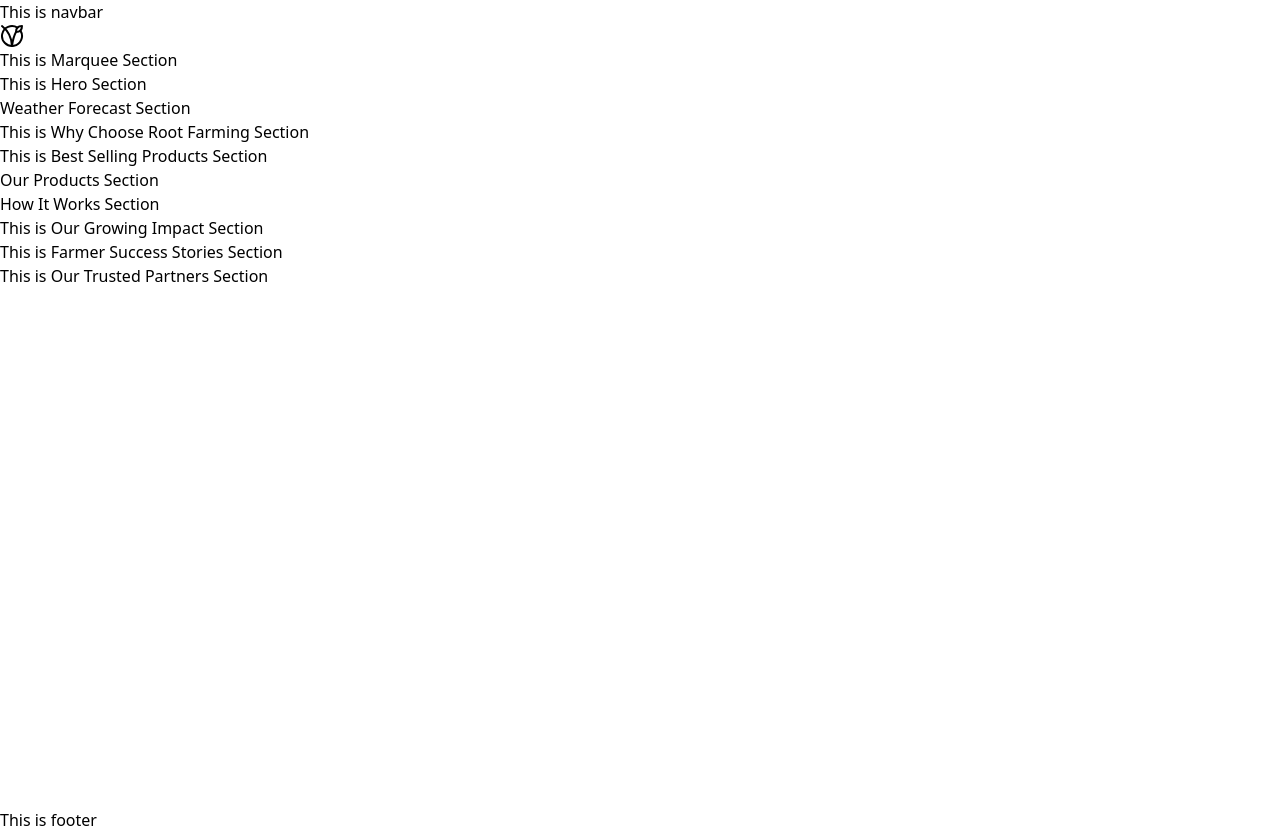
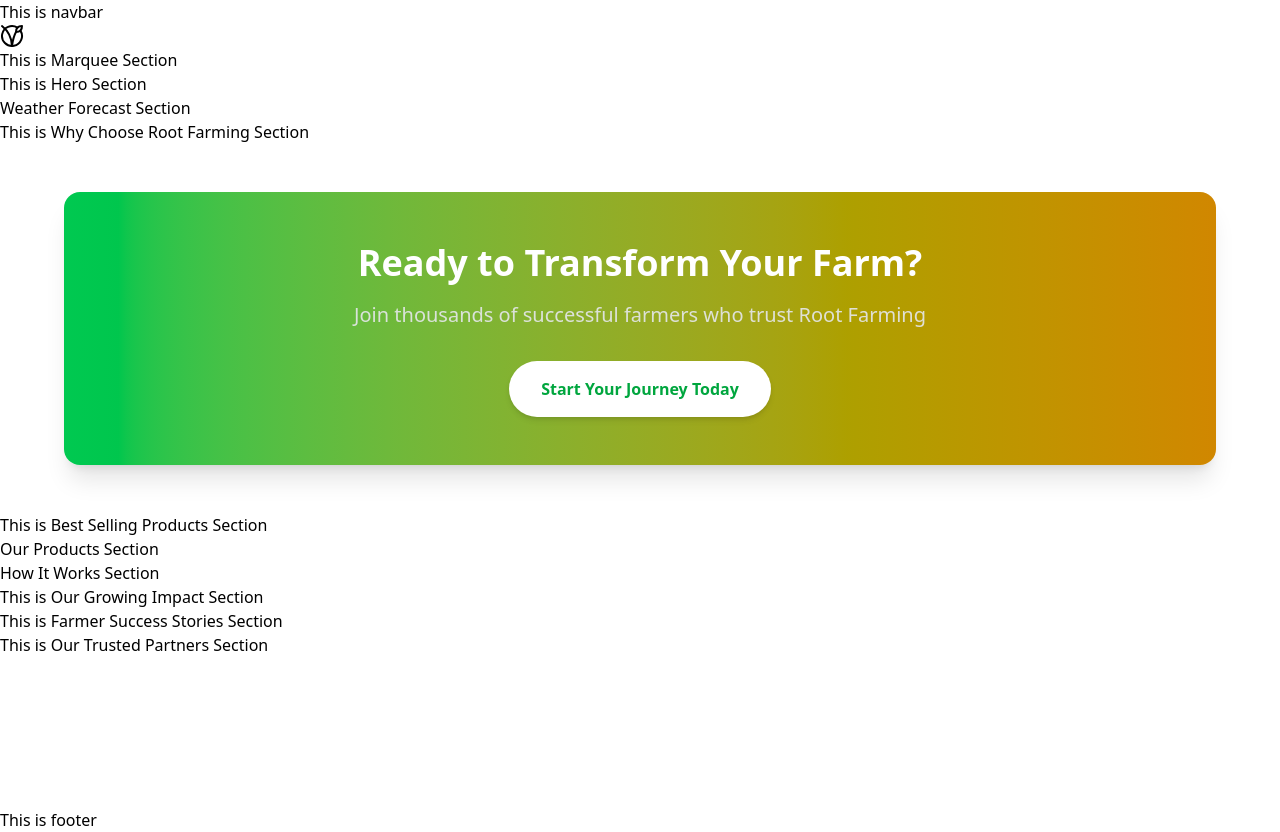
Before and after one commit to Subroto89/root-farming-frontend, a React (Vite) app: page / in a window 1280 px wide. Built offline with nearby package versions, Linux system fonts and the light colour scheme.

Commit message:
TransformYourFarmSection created

```diff
--- /dev/null
+++ b/src/components/HomePage/TransformYourFarmSection.jsx
@@ -0,0 +1,31 @@
+import React from "react";
+
+const TransformYourFarmSection = () => {
+  return (
+    <div className="flex justify-center py-5 mg:py-8 lg:py-12 px-5 md:px-10 lg:px-16">
+      <div
+        className=" w-full p-8 sm:p-12 rounded-2xl shadow-xl text-center
+                   bg-gradient-to-r from-green-500 to-yellow-600 flex flex-col items-center justify-center"
+      >
+        <h2 className="text-white text-2xl md:text-3xl lg:text-4xl font-bold mb-4 leading-tight">
+          Ready to Transform Your Farm?
+        </h2>
+        <p className="text-gray-200 text-sm sm:text-xl mb-8 opacity-90 max-w-2xl">
+          Join thousands of successful farmers who trust Root Farming
+        </p>
+        <button
+          className="bg-white text-green-600 font-semibold px-8 py-4 rounded-full cursor-pointer
+                     hover:bg-gray-100 hover:text-green-800 transition-all duration-300 shadow-md"
+          onClick={() => {
+            // navigate('/registration');
+            alert("Clicked to start your journey!");
+          }}
+        >
+          Start Your Journey Today
+        </button>
+      </div>
+    </div>
+  );
+};
+
+export default TransformYourFarmSection;
--- a/src/pages/HomePage/Home.jsx
+++ b/src/pages/HomePage/Home.jsx
@@ -1,31 +1,32 @@
-import React from 'react';
-import MarqueeSection from '../../components/HomePage/MarqueeSection';
-import HeroSection from '../../components/HomePage/HeroSection';
-import WeatherForecastSection from '../../components/HomePage/WeatherForecastSection';
-import WhyChooseRFSection from '../../components/HomePage/WhyChooseRFSection';
-import BestSellingProductsSection from '../../components/HomePage/BestSellingProductsSection';
-import OurProductsSection from '../../components/HomePage/OurProductsSection';
-import HowItWorksSection from '../../components/HomePage/HowItWorksSection';
-import OurGrowingImpactSection from '../../components/HomePage/OurGrowingImpactSection';
-import FarmerSuccessStoriesSection from '../../components/HomePage/FarmerSuccessStoriesSection';
-import OurTrustedPartnersSection from '../../components/HomePage/OurTrustedPartnersSection';
-
+import React from "react";
+import MarqueeSection from "../../components/HomePage/MarqueeSection";
+import HeroSection from "../../components/HomePage/HeroSection";
+import WeatherForecastSection from "../../components/HomePage/WeatherForecastSection";
+import WhyChooseRFSection from "../../components/HomePage/WhyChooseRFSection";
+import BestSellingProductsSection from "../../components/HomePage/BestSellingProductsSection";
+import OurProductsSection from "../../components/HomePage/OurProductsSection";
+import HowItWorksSection from "../../components/HomePage/HowItWorksSection";
+import OurGrowingImpactSection from "../../components/HomePage/OurGrowingImpactSection";
+import FarmerSuccessStoriesSection from "../../components/HomePage/FarmerSuccessStoriesSection";
+import OurTrustedPartnersSection from "../../components/HomePage/OurTrustedPartnersSection";
+import TransformYourFarmSection from "../../components/HomePage/TransformYourFarmSection";
 
 const Home = () => {
-    return (
-        <>
-            <MarqueeSection/>
-            <HeroSection/>
-            <WeatherForecastSection/>
-            <WhyChooseRFSection/>
-            <BestSellingProductsSection/>
-            <OurProductsSection/>
-            <HowItWorksSection/>
-            <OurGrowingImpactSection/>
-            <FarmerSuccessStoriesSection/>
-            <OurTrustedPartnersSection/>
-        </>
-    );
+  return (
+    <>
+      <MarqueeSection />
+      <HeroSection />
+      <WeatherForecastSection />
+      <WhyChooseRFSection />
+      <TransformYourFarmSection />
+      <BestSellingProductsSection />
+      <OurProductsSection />
+      <HowItWorksSection />
+      <OurGrowingImpactSection />
+      <FarmerSuccessStoriesSection />
+      <OurTrustedPartnersSection />
+    </>
+  );
 };
 
 export default Home;
```
